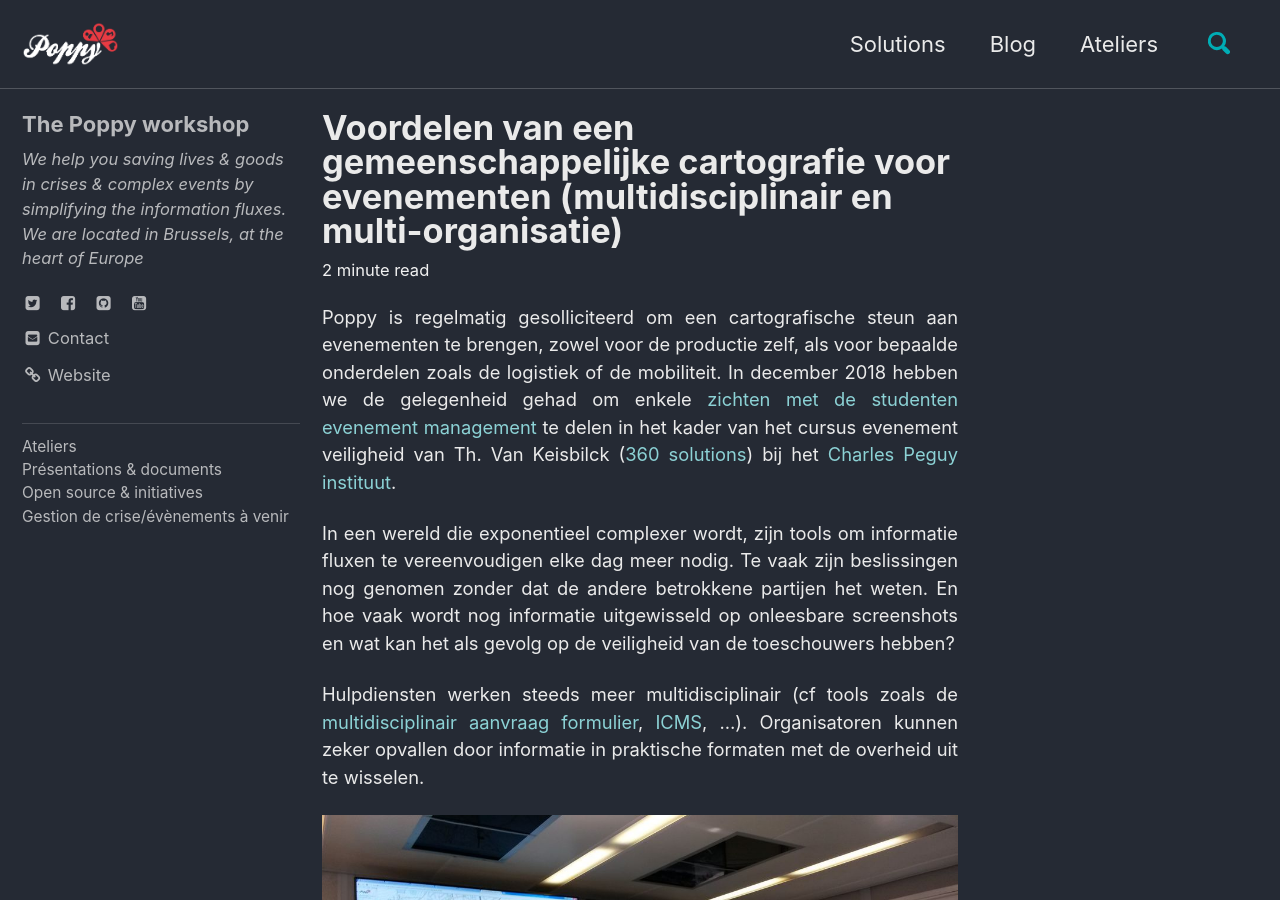
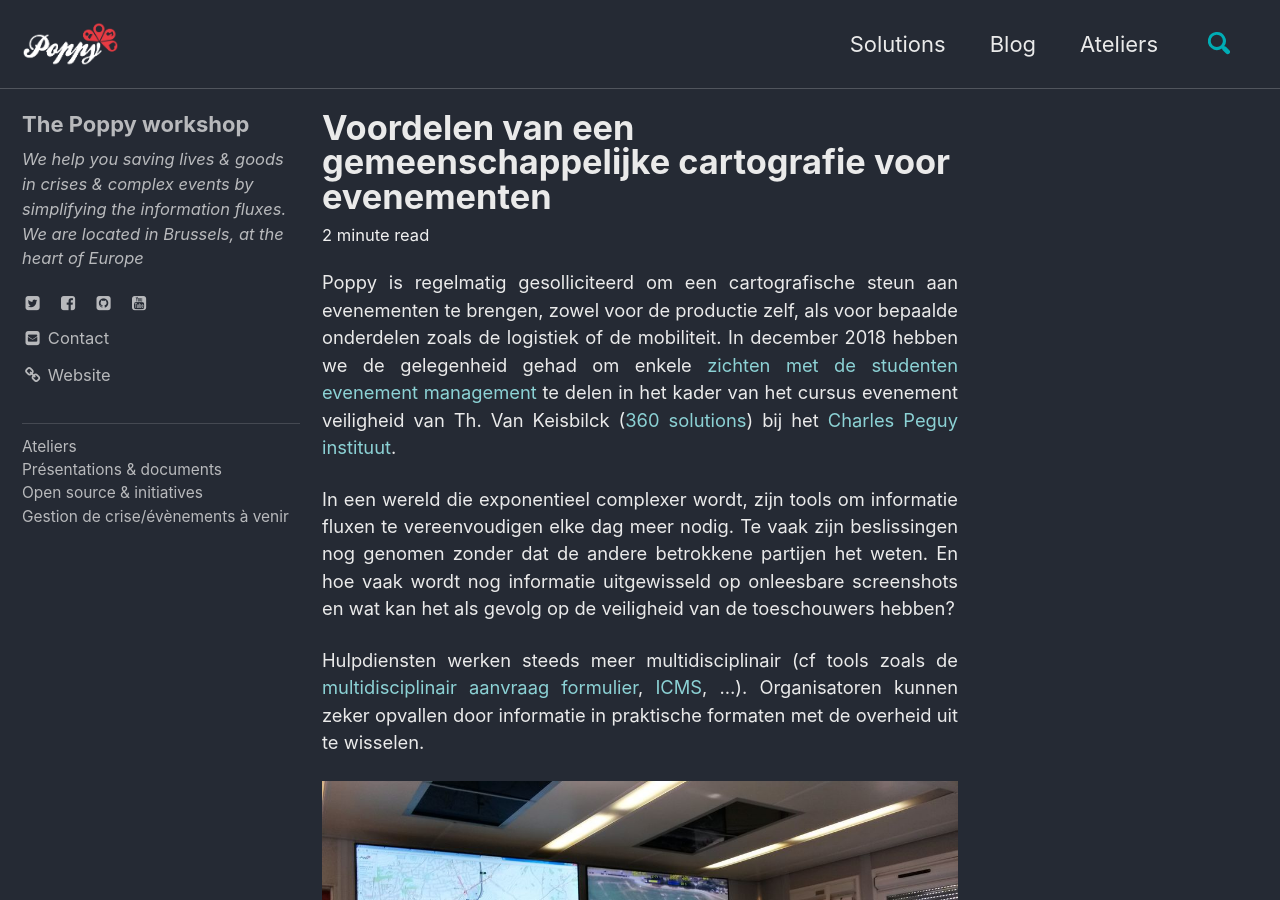
Before and after one commit to ccloquet/ccloquet.github.io, a Jekyll site: the page built from _posts/2019-03-10-Cartografie-multidisciplinair.md, in a window 1280 px wide and 900 px high. Built offline with Jekyll 4.4.1, drawn with Linux system fonts in a browser that asks for light colours; cached includes are drawn as plain includes.

Commit message:
Update 2019-03-10-Cartografie-multidisciplinair.md

```diff
--- a/_posts/2019-03-10-Cartografie-multidisciplinair.md
+++ b/_posts/2019-03-10-Cartografie-multidisciplinair.md
@@ -1,5 +1,5 @@
 ---
-title: Voordelen van een gemeenschappelijke cartografie voor evenementen (multidisciplinair en multi-organisatie)
+title: Voordelen van een gemeenschappelijke cartografie voor evenementen
 ---
 
 Poppy is regelmatig gesolliciteerd om een cartografische steun aan evenementen te brengen, zowel voor de productie zelf, als voor bepaalde onderdelen zoals de logistiek of de mobiliteit. In december 2018 hebben we de gelegenheid gehad om enkele [zichten met de studenten evenement management](https://docs.my-poppy.eu/20181203_carto_101_charles_peguy_pour_diffusion.pdf) te delen in het kader van het cursus evenement veiligheid van Th. Van Keisbilck ([360 solutions](https://www.360-solutions.eu/)) bij het [Charles Peguy instituut](https://www.charlespeguy.be/formations/creation-devenements/).
```
